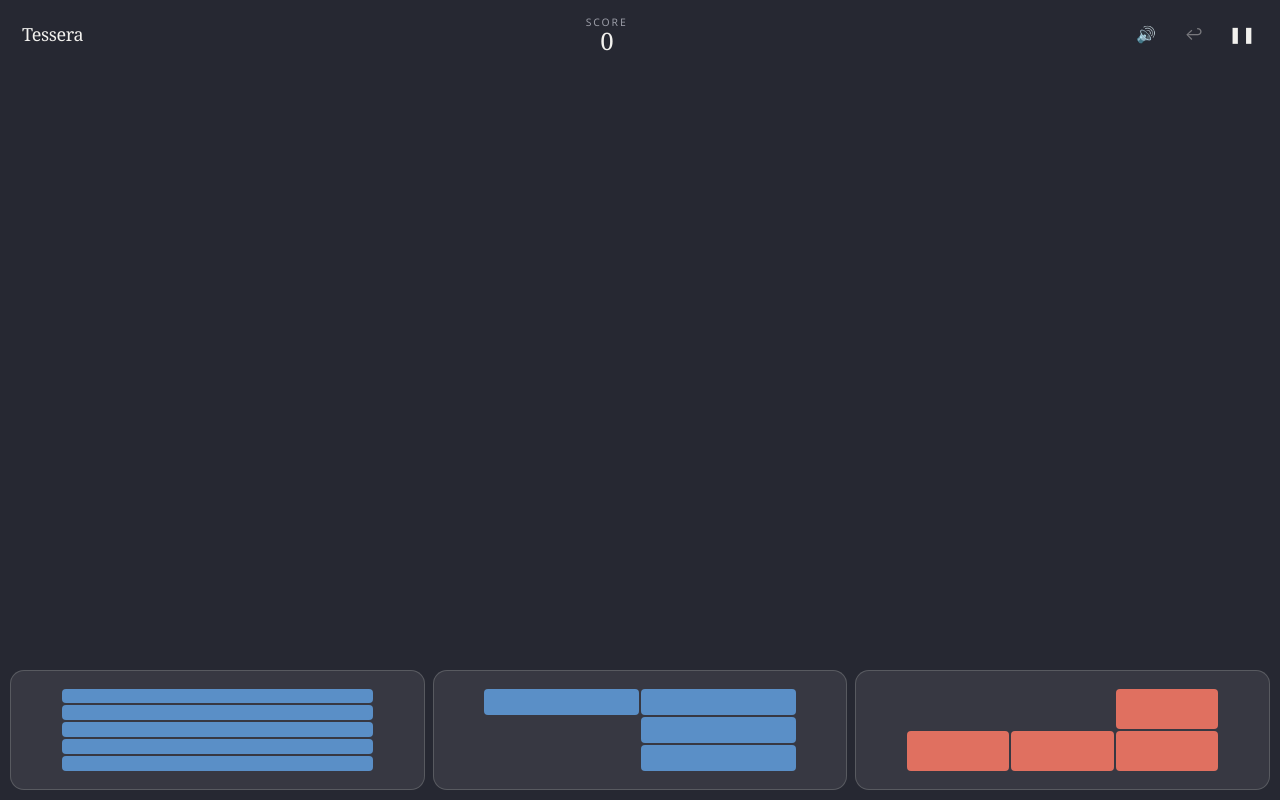
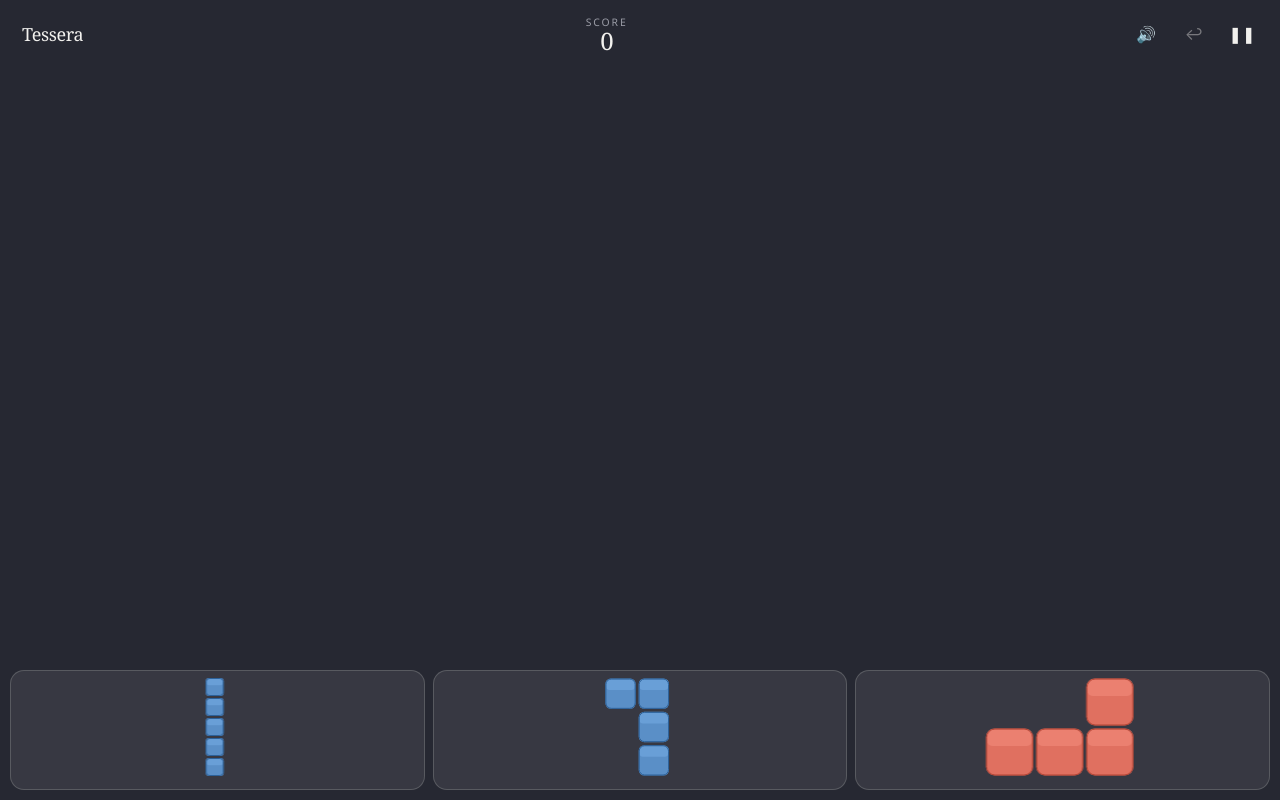
Before and after one commit to srinikvs/tessera, a React (Vite) app: page / in a window 1280 px wide. Both pictures are taken after a click on the button "Play". Built offline with nearby package versions, Linux system fonts and the light colour scheme.

Commit message:
Draw tray pieces with the same tiles as the board
Tray wells use drawPiece/drawTile (rounding, highlight, border).
Ghost preview uses that tile too. Engine refill/persist/remount
unchanged from live v1.1.17.

```diff
--- a/index.html
+++ b/index.html
@@ -17,7 +17,7 @@
     <meta http-equiv="Cache-Control" content="no-store, no-cache, must-revalidate" />
     <meta http-equiv="Pragma" content="no-cache" />
     <link rel="icon" type="image/svg+xml" href="./favicon.svg" />
-    <title>Tessera v1.1.17</title>
+    <title>Tessera v1.1.18</title>
   </head>
   <body>
     <div id="root"></div>
--- a/package.json
+++ b/package.json
@@ -1,7 +1,7 @@
 {
   "name": "tessera",
   "private": true,
-  "version": "1.1.17",
+  "version": "1.1.18",
   "type": "module",
   "scripts": {
     "dev": "vite",
--- a/src/App.tsx
+++ b/src/App.tsx
@@ -1,7 +1,7 @@
 import { useEffect, useRef, useState } from "react";
 import { createEngine } from "./game/engine";
+import { drawPiece } from "./game/render";
 import { loadBest, loadSave } from "./game/save";
-import { COLORS } from "./game/theme";
 import type { PublicEngine, TrayView, UiState } from "./game/types";
 
 const initialUi = (): UiState => {
@@ -242,7 +242,7 @@ function StartPanel({
         )}
       </div>
       <p className="meta">Best {formatScore(best)}</p>
-      <p className="meta">v1.1.17 · persist then remount</p>
+      <p className="meta">v1.1.18 · tray tiles match the board</p>
     </div>
   );
 }
@@ -319,36 +319,60 @@ function OverPanel({
 }
 
 function MiniPiece({ piece, gray }: { piece: TrayView; gray: boolean }) {
-  let minR = 0;
-  let minC = 0;
-  let maxR = 0;
-  let maxC = 0;
+  const ref = useRef<HTMLCanvasElement>(null);
+  useEffect(() => {
+    const canvas = ref.current;
+    if (!canvas) return;
+    const paint = () => {
+      const ctx = canvas.getContext("2d");
+      if (!ctx) return;
+      const box = (canvas.parentElement ?? canvas).getBoundingClientRect();
+      const w = Math.max(1, box.width - 8);
+      const h = Math.max(1, box.height - 8);
+      canvas.style.width = `${w}px`;
+      canvas.style.height = `${h}px`;
+      const dpr = Math.min(window.devicePixelRatio || 1, 2);
+      canvas.width = Math.round(w * dpr);
+      canvas.height = Math.round(h * dpr);
+      ctx.setTransform(dpr, 0, 0, dpr, 0, 0);
+      ctx.clearRect(0, 0, w, h);
+      let minR = Infinity;
+      let minC = Infinity;
+      let maxR = -Infinity;
+      let maxC = -Infinity;
       for (const [r, c] of piece.cells) {
         if (r < minR) minR = r;
         if (c < minC) minC = c;
         if (r > maxR) maxR = r;
         if (c > maxC) maxC = c;
       }
-  const rows = maxR - minR + 1;
-  const cols = maxC - minC + 1;
-  const fill = COLORS[(piece.color - 1 + COLORS.length) % COLORS.length];
-  return (
-    <div
-      className={`mini-piece${gray ? " is-gray" : ""}`}
-      style={{
-        gridTemplateColumns: `repeat(${cols}, 1fr)`,
-        gridTemplateRows: `repeat(${rows}, 1fr)`,
-        aspectRatio: `${cols} / ${rows}`,
-      }}
-    >
-      {Array.from({ length: rows * cols }, (_, i) => {
-        const r = Math.floor(i / cols) + minR;
-        const c = (i % cols) + minC;
-        const on = piece.cells.some(([rr, cc]) => rr === r && cc === c);
-        return <span key={i} style={on ? { background: fill } : undefined} />;
-      })}
-    </div>
+      const rows = Math.max(1, maxR - minR + 1);
+      const cols = Math.max(1, maxC - minC + 1);
+      const pad = 6;
+      const cell = Math.max(8, Math.min((w - pad * 2) / cols, (h - pad * 2) / rows));
+      const gap = cell >= 22 ? 3 : cell >= 16 ? 2 : 1.5;
+      const ox = (w - cols * cell) / 2;
+      const oy = (h - rows * cell) / 2;
+      drawPiece(
+        ctx,
+        {
+          id: 0,
+          color: piece.color,
+          cells: piece.cells.map(([r, c]) => [r - minR, c - minC] as [number, number]),
+        },
+        ox,
+        oy,
+        cell,
+        gap,
+        { gray },
       );
+    };
+    paint();
+    const ro = new ResizeObserver(paint);
+    ro.observe(canvas.parentElement ?? canvas);
+    return () => ro.disconnect();
+  }, [piece, gray]);
+  return <canvas ref={ref} className="tray-tiles" aria-hidden />;
 }
 
 function HowTo() {
--- a/src/game/render.ts
+++ b/src/game/render.ts
@@ -1,5 +1,5 @@
 import { BOARD_SIZE, type Board, type Piece, type Shape } from "./types";
-import { COLORS, DEAD, DEAD_HI, FRAME, GHOST_BAD, GHOST_OK, MUTED, WELL } from "./theme";
+import { COLORS, DEAD, DEAD_HI, FRAME, MUTED, WELL } from "./theme";
 
 export interface Layout {
   w: number;
@@ -323,16 +323,16 @@ export function drawGhost(
   col: number,
   ok: boolean,
 ): void {
+  ctx.save();
+  ctx.globalAlpha = ok ? 0.5 : 0.38;
   for (const [dr, dc] of piece.cells) {
     const r = row + dr;
     const c = col + dc;
     if (r < 0 || c < 0 || r >= BOARD_SIZE || c >= BOARD_SIZE) continue;
     const { x, y, s } = cellRect(layout, r, c);
-    ctx.fillStyle = ok ? GHOST_OK : GHOST_BAD;
-    ctx.beginPath();
-    roundRect(ctx, x, y, s, s, Math.max(3, s * 0.18));
-    ctx.fill();
+    drawTile(ctx, x, y, s, COLORS[(piece.color - 1) % COLORS.length], !ok);
   }
+  ctx.restore();
 }
 
 export function drawLinePreview(
--- a/src/main.tsx
+++ b/src/main.tsx
@@ -3,7 +3,7 @@ import { createRoot } from "react-dom/client";
 import { App } from "./App";
 import "./styles.css";
 
-const BUILD = "1.1.17";
+const BUILD = "1.1.18";
 const BUILD_KEY = "tessera-asset-v";
 
 async function bustStaleAssets(): Promise<void> {
--- a/src/styles.css
+++ b/src/styles.css
@@ -211,6 +211,7 @@ html.tessera-drag footer {
 
 .tray-well {
   pointer-events: auto;
+  position: relative;
   min-height: 5.75rem;
   height: 22vw;
   max-height: 7.5rem;
@@ -228,20 +229,20 @@ html.tessera-drag footer {
   opacity: 0.7;
 }
 
+.tray-tiles {
+  position: absolute;
+  inset: 0.35rem;
+  width: auto;
+  height: auto;
+  display: block;
+  pointer-events: none;
+}
+
 .mini-piece {
   width: 78%;
   height: 78%;
   display: grid;
   gap: 2px;
-}
-
-.mini-piece span {
-  border-radius: 4px;
-  min-height: 4px;
-}
-
-.mini-piece.is-gray {
-  filter: grayscale(1) brightness(0.7);
 }
 
 @media (min-width: 640px) {
```
Lines whose indentation alone changed are shown as unchanged.
